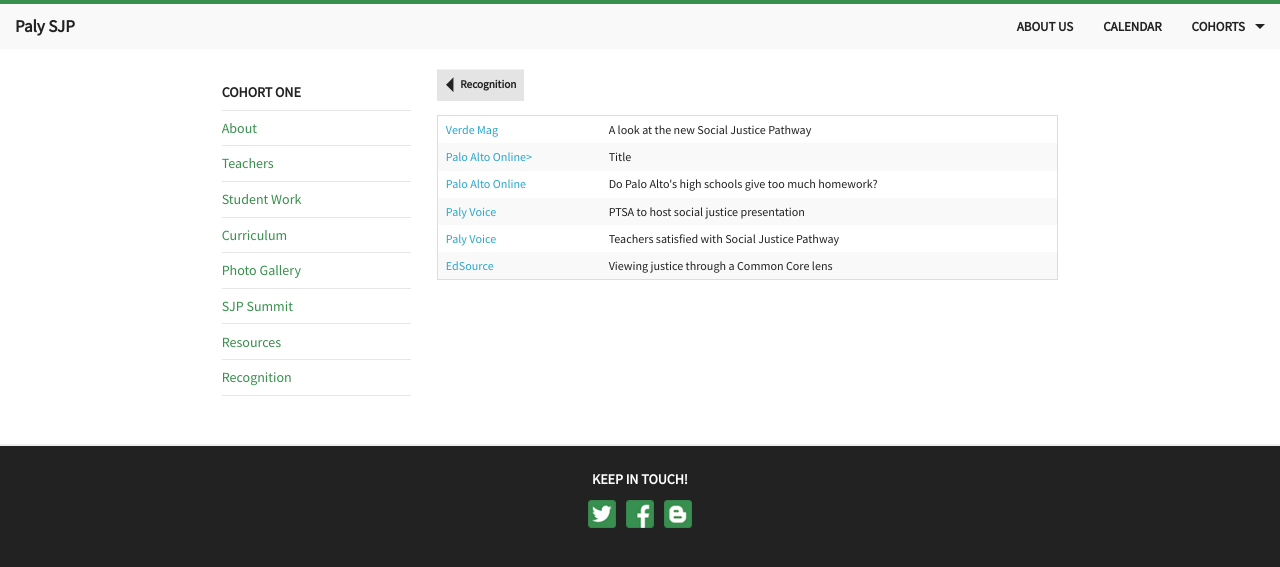
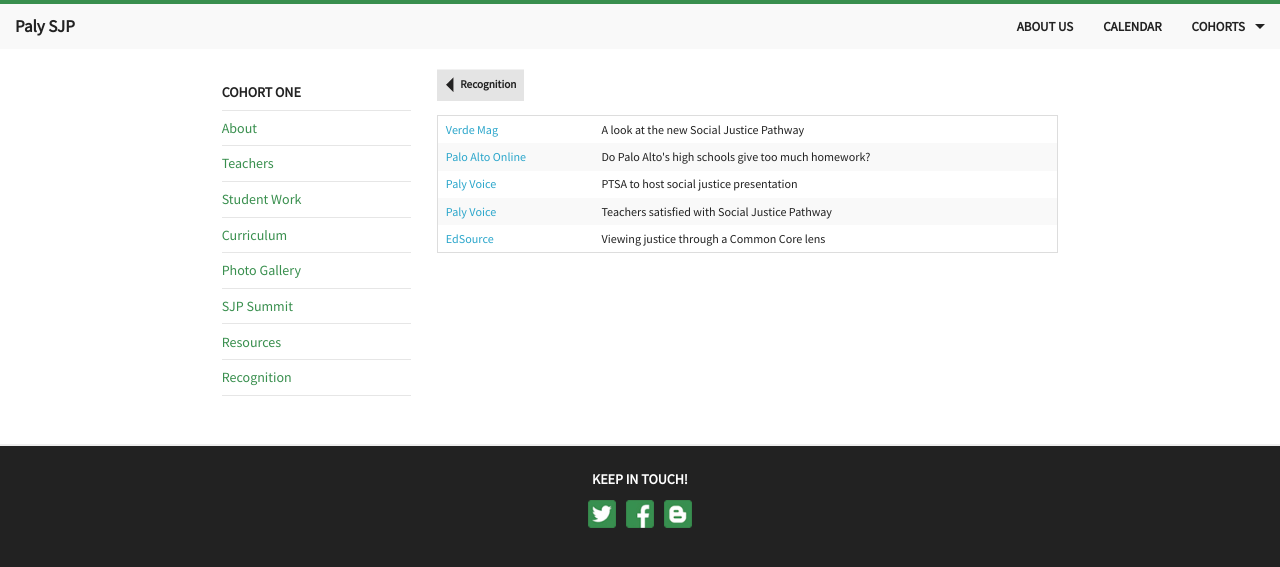
Before and after one commit to rafilong/palysjp-website, a Jekyll site: the page built from cohorts/one/recognition/online.html, in a window 1280 px wide. Shown: the top 567 px of the page. Built offline with Jekyll 4.4.1, drawn with Linux system fonts in a browser that asks for light colours; Markdown is read by kramdown in place of the engine named in the settings.

Commit message:
Fished online table

```diff
--- a/cohorts/one/recognition/online.html
+++ b/cohorts/one/recognition/online.html
@@ -18,13 +18,7 @@
   </tr>
   <tr>
     <td>
-      <a href="http://www.paloaltoonline.com/news/2015/01/30/do-palo-altos-high-schools-give-too-much-homework">Palo Alto Online></a>
-    </td>
-    <td>Title</td>
-  </tr>
-  <tr>
-    <td>
-      <a href="http://palyvoice.com/2014/10/14/ptsa-to-host-social-justice-presentation/">Palo Alto Online</a>
+      <a href="http://www.paloaltoonline.com/news/2015/01/30/do-palo-altos-high-schools-give-too-much-homework">Palo Alto Online</a>
     </td>
     <td>Do Palo Alto's high schools give too much homework?</td>
   </tr>
```
